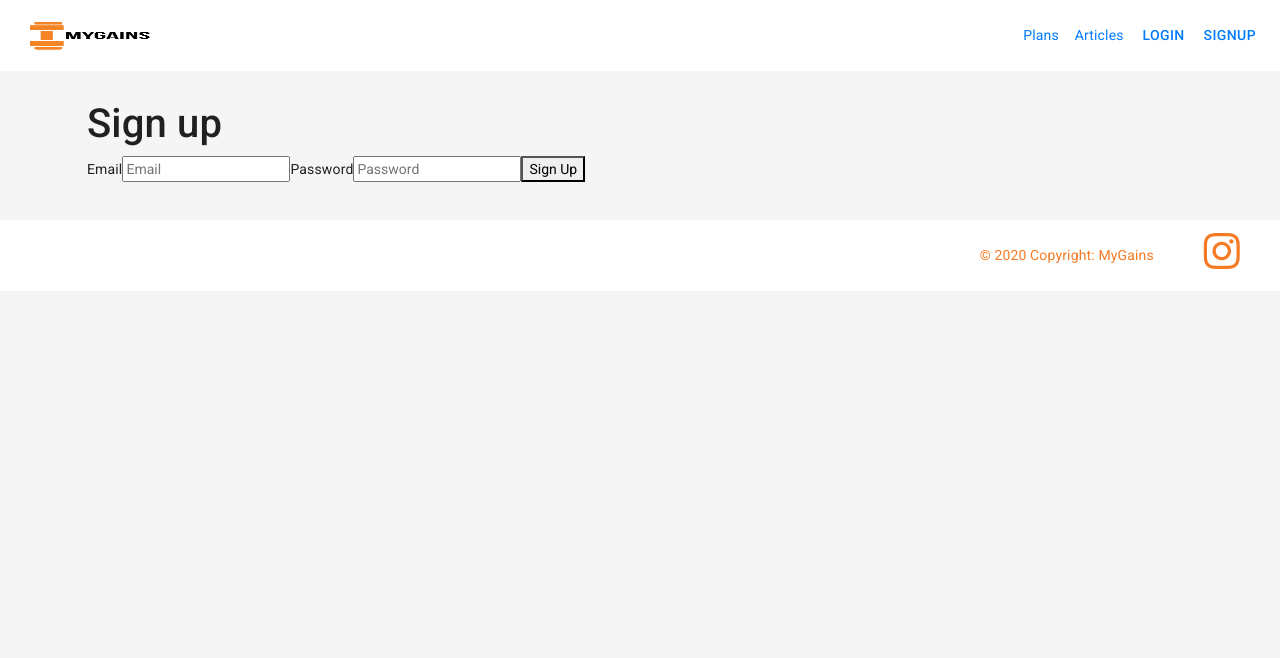
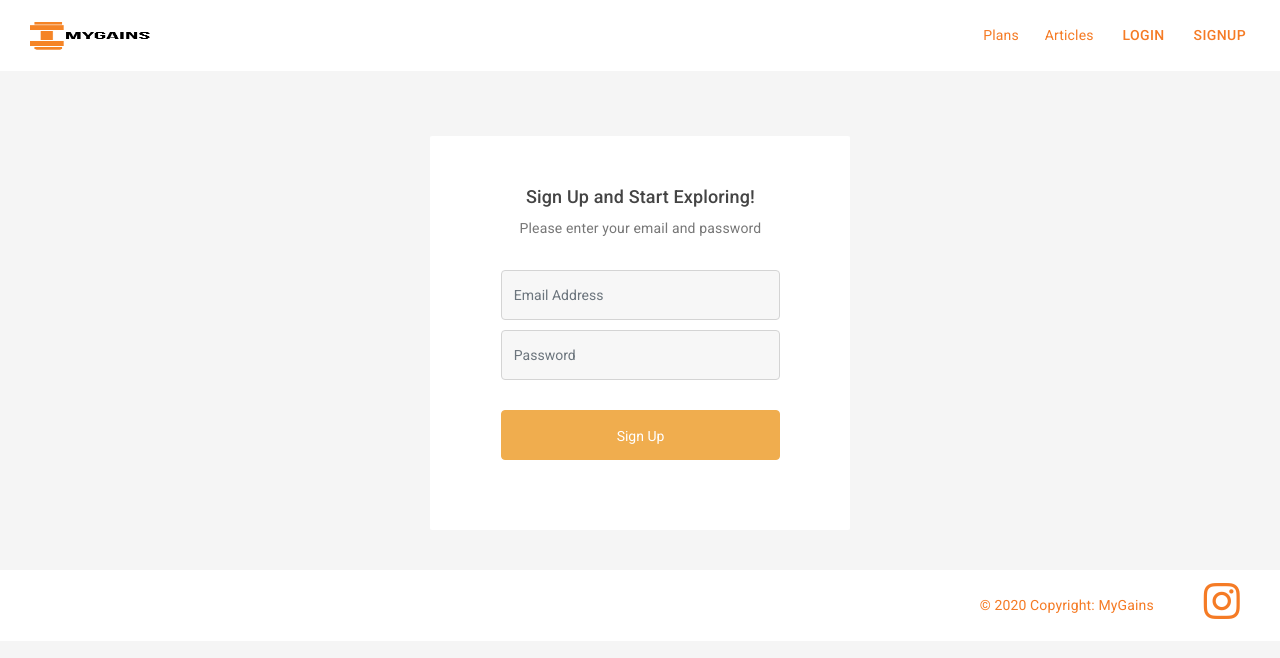
Before and after one commit to Mishra121/Mygains-web, a React (Create React App) app: page /signup in a window 1280 px wide. Shown: the top 658 px of the page. Built offline with nearby package versions, Linux system fonts and the light colour scheme; no server answers.

Commit message:
UI changes in auth forms and header :bulb:

```diff
--- a/src/components/Header.js
+++ b/src/components/Header.js
@@ -131,7 +131,7 @@ const Header = () => {
         </li>
         {
           !!currentUser ? (
-            <li>
+            <li className="nav-item">
               <Button color="inherit" onClick={() => app.auth().signOut()}>Logout</Button>
             </li>
           ):
--- a/src/components/LogIn.js
+++ b/src/components/LogIn.js
@@ -5,6 +5,8 @@ import firebase from "firebase";
 import { AuthContext } from "../context/AuthState";
 
 import StyledFirebaseAuth from "react-firebaseui/StyledFirebaseAuth"
+
+import "./styles/Login.css"
 
 const uiConfig = {
   // Popup signin flow rather than redirect flow.
@@ -67,19 +69,25 @@ const Login = ({ history, pathToMove }) => {
 
   return (
     <div>
-      <h1>Log in</h1>
-      <form onSubmit={handleLogin}>
-        <label>
-          Email
-          <input name="email" type="email" placeholder="Email" />
-        </label>
-        <label>
-          Password
-          <input name="password" type="password" placeholder="Password" />
-        </label>
-        <button type="submit">Log in</button>
-      </form>
-      <StyledFirebaseAuth uiConfig={uiConfig} firebaseAuth={firebase.auth()}/>
+      <div className="login-form">
+      <div className="main-div">
+        <div className="panel">
+          <h2>Log In to Your Account! </h2>
+          <p>Please enter your email and password</p>
+        </div>
+        <form onSubmit={handleLogin} id="Login">
+          <div className="form-group">
+            <input name="email" type="email" className="form-control" id="inputEmail" placeholder="Email Address" />
+          </div>
+          <div className="form-group">
+            <input name="password" type="password" className="form-control" id="inputPassword" placeholder="Password" />
+          </div>
+          <button type="submit" class="btn btn-primary">Log in</button>
+        </form>
+        <h4 style={{textAlign: "center", marginTop: "10px"}} >OR</h4>
+        <StyledFirebaseAuth uiConfig={uiConfig} firebaseAuth={firebase.auth()}/>
+      </div>
+      </div>
     </div>
   );
 };
--- a/src/components/SignUp.js
+++ b/src/components/SignUp.js
@@ -1,6 +1,8 @@
 import React, { useCallback } from "react";
 import { withRouter } from "react-router";
 import app from "../context/base";
+
+import "./styles/Signup.css"
 
 const SignUp = ({ history }) => {
   const handleSignUp = useCallback(async event => {
@@ -18,18 +20,23 @@ const SignUp = ({ history }) => {
 
   return (
     <div>
-      <h1>Sign up</h1>
-      <form onSubmit={handleSignUp}>
-        <label>
-          Email
-          <input name="email" type="email" placeholder="Email" />
-        </label>
-        <label>
-          Password
-          <input name="password" type="password" placeholder="Password" />
-        </label>
-        <button type="submit">Sign Up</button>
-      </form>
+      <div className="signup-form">
+      <div className="main-div">
+        <div className="panel">
+          <h2>Sign Up and Start Exploring!  </h2>
+          <p>Please enter your email and password</p>
+        </div>
+        <form onSubmit={handleSignUp} id="Signup">
+          <div className="form-group">
+            <input name="email" type="email" className="form-control" id="inputEmail" placeholder="Email Address" />
+          </div>
+          <div className="form-group">
+            <input name="password" type="password" className="form-control" id="inputPassword" placeholder="Password" />
+          </div>
+          <button type="submit" class="btn btn-primary">Sign Up</button>
+        </form>
+      </div>
+      </div>
     </div>
   );
 };
--- a/src/components/styles/Header.css
+++ b/src/components/styles/Header.css
@@ -1,3 +1,12 @@
 .fixed-top {
     background-color: #fff !important;
 }
+
+.nav-item {
+    color: #f57b25;
+    margin-right: 10px;
+}
+
+.nav-item a {
+    color: #f57b25;
+}
--- /dev/null
+++ b/src/components/styles/Login.css
@@ -0,0 +1,54 @@
+
+
+    .panel h2{ color:#444444; font-size:18px; margin:0 0 8px 0;}
+    .panel p { color:#777777; font-size:14px; margin-bottom:30px; line-height:24px;}
+
+    .login-form .form-control {
+        background: #f7f7f7 none repeat scroll 0 0;
+        border: 1px solid #d4d4d4;
+        border-radius: 4px;
+        font-size: 14px;
+        height: 50px;
+        line-height: 50px;
+    }
+
+    .main-div {
+        background: #ffffff none repeat scroll 0 0;
+        border-radius: 2px;
+        margin: 10px auto 30px;
+        max-width: 38%;
+        padding: 50px 70px 70px 71px;
+    }
+
+    .login-form .form-group {
+        margin-bottom:10px;
+    }
+
+    .login-form{ text-align:center;}
+
+    .login-form  .btn.btn-primary {
+        background: #f0ad4e none repeat scroll 0 0;
+        border-color: #f0ad4e;
+        color: #ffffff;
+        font-size: 14px;
+        width: 100%;
+        height: 50px;
+        line-height: 50px;
+        padding: 0;
+    }
+
+
+@media only screen and (max-width: 960px) {
+
+    .login-form{
+        margin-top: 120px;
+    }
+
+    .main-div {
+        background: #ffffff none repeat scroll 0 0;
+        border-radius: 2px;
+        margin: 10px auto 80px;
+        max-width: 100%;
+        padding: 50px 20px 50px 20px;
+    }
+}
--- /dev/null
+++ b/src/components/styles/Signup.css
@@ -0,0 +1,55 @@
+
+
+    .panel h2{ color:#444444; font-size:18px; margin:0 0 8px 0;}
+    .panel p { color:#777777; font-size:14px; margin-bottom:30px; line-height:24px;}
+
+    .signup-form .form-control {
+        background: #f7f7f7 none repeat scroll 0 0;
+        border: 1px solid #d4d4d4;
+        border-radius: 4px;
+        font-size: 14px;
+        height: 50px;
+        line-height: 50px;
+    }
+
+    .main-div {
+        background: #ffffff none repeat scroll 0 0;
+        border-radius: 2px;
+        margin: 136px auto 40px;
+        max-width: 38%;
+        padding: 50px 70px 70px 71px;
+    }
+
+    .signup-form .form-group {
+        margin-bottom:10px;
+    }
+
+    .signup-form{ text-align:center;}
+
+    .signup-form  .btn.btn-primary {
+        background: #f0ad4e none repeat scroll 0 0;
+        border-color: #f0ad4e;
+        color: #ffffff;
+        font-size: 14px;
+        width: 100%;
+        height: 50px;
+        line-height: 50px;
+        padding: 0;
+        margin-top: 20px;
+    }
+
+
+@media only screen and (max-width: 960px) {
+
+    /* .signup-form{
+        margin-top: 120px;
+    } */
+
+    .main-div {
+        background: #ffffff none repeat scroll 0 0;
+        border-radius: 2px;
+        margin: 154px auto 80px;
+        max-width: 100%;
+        padding: 76px 20px 76px 20px;
+    }
+}
```
